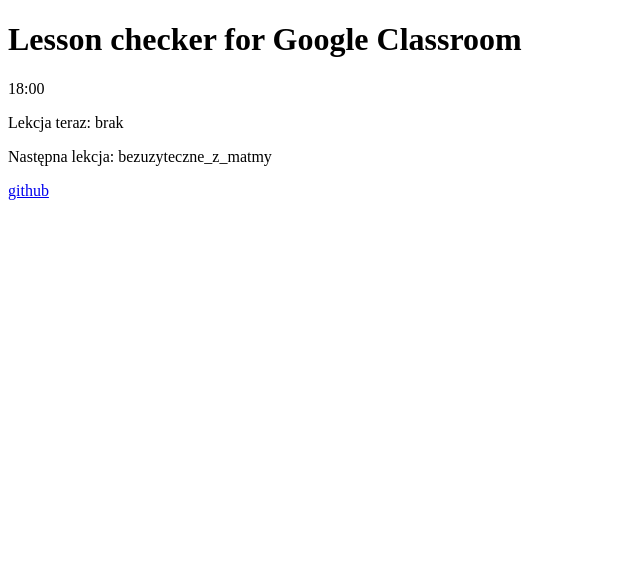
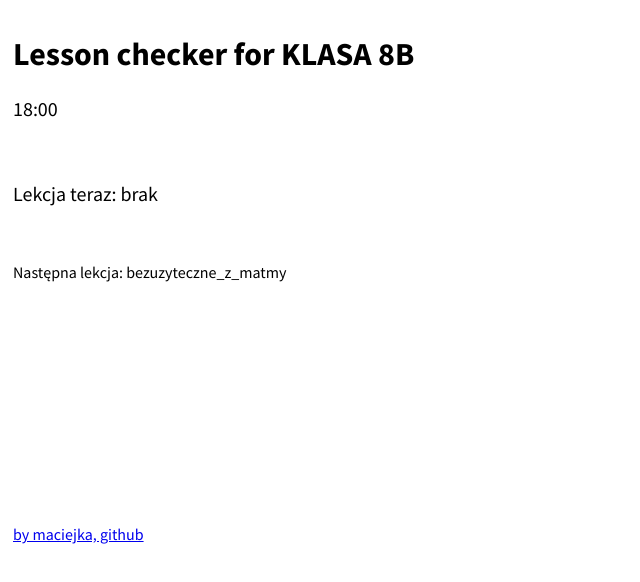
Before and after one commit to Maciejka1/classroom-checker, a browser extension: page index.html in a window 1280 px wide. Shown: the whole page, without its empty margins (0-640 px from the left). Drawn offline with Linux system fonts and the light colour scheme.

Commit message:
Update index.html

```diff
--- a/index.html
+++ b/index.html
@@ -3,18 +3,24 @@
 <head>
     <meta charset="UTF-8">
     <meta http-equiv="X-UA-Compatible" content="IE=edge">
-    <link rel="stylesheet" href="styles.css">
     <meta name="viewport" content="width=device-width, initial-scale=1.0">
-    <title>Document</title>
+    <link rel="preconnect" href="https://fonts.googleapis.com">
+<link rel="preconnect" href="https://fonts.gstatic.com" crossorigin>
+<link href="https://fonts.googleapis.com/css2?family=Source+Sans+Pro:wght@400;700&display=swap" rel="stylesheet">
+    <title>Lesson checker for KLASA 8B</title>
 </head>
-<body>
-    <div class=" w-[350px] h-[500px]">
-        <h1 class="text-2xl">Lesson checker for Google Classroom</h1>
-        <p class="clock "></p>
-        <p class="lesson"></p>
-        <p class="futureLesson"></p>
-        <a href="https://github.com/Maciejka1/classroom-checker.git" class="text-[10px]">github</a>
+<body style="width: 500px; height: 400px; padding:5px; font-family: 'Source Sans Pro', sans-serif;">
+    <div style="height: 490px;">
+        <h1>Lesson checker for KLASA 8B</h1>
+        <p class="clock" style="font-size: 1.25rem;"></p>
+        <br/>
+        <p class="lesson" style="font-size: 1.25rem;"></p>
+        <br/>
+        <p class="futureLesson" style="font-size: 1rem;"></p>
+        <br/>
+        <p class="allLessons" style="font-size: .8rem;"></p>
     </div>
+    <a href="https://github.com/Maciejka1/classroom-checker.git" class="text-[10px] ">by maciejka, github</a>
     <script src="./index.js"></script>
 </body>
 </html>
```
